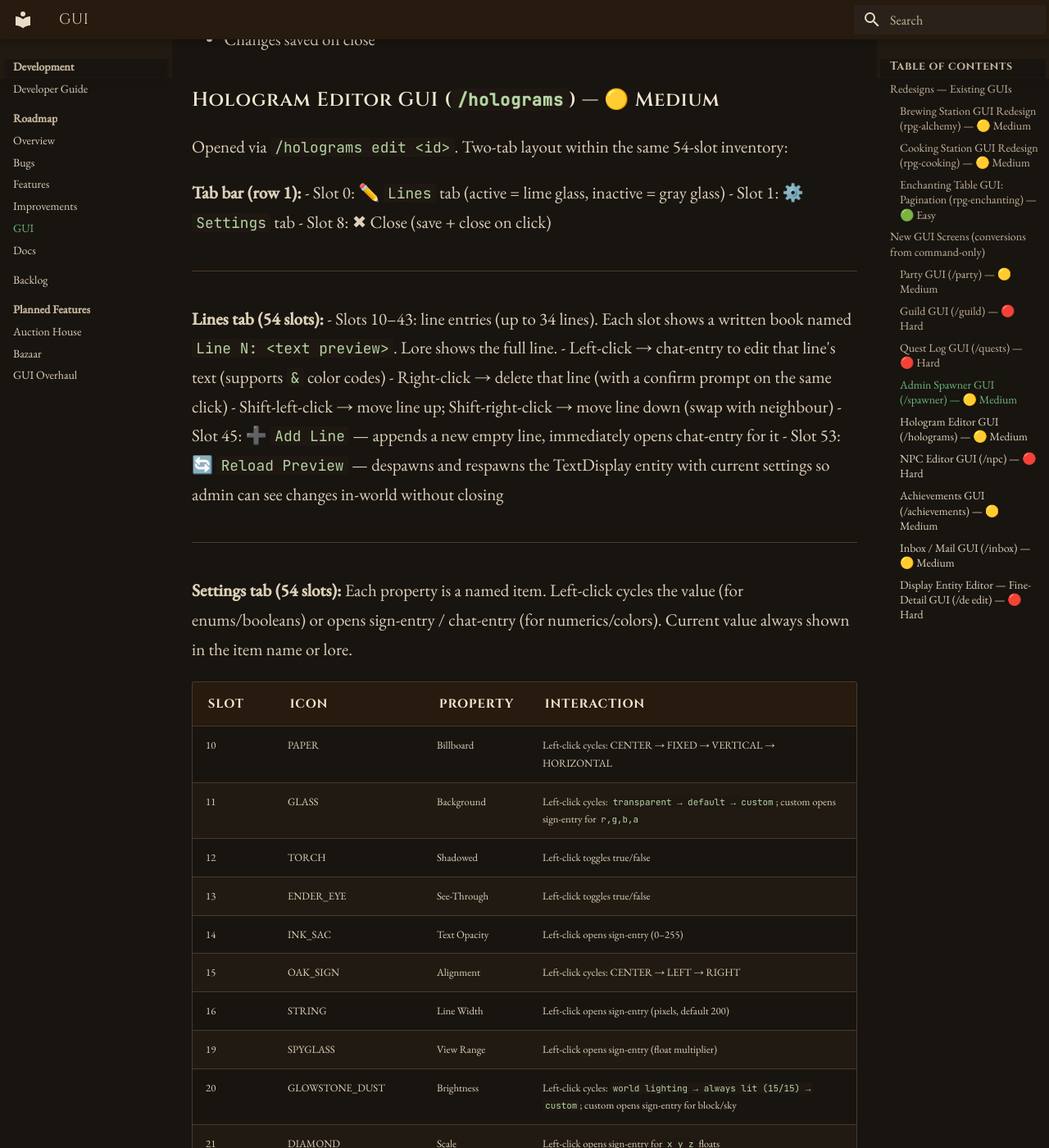
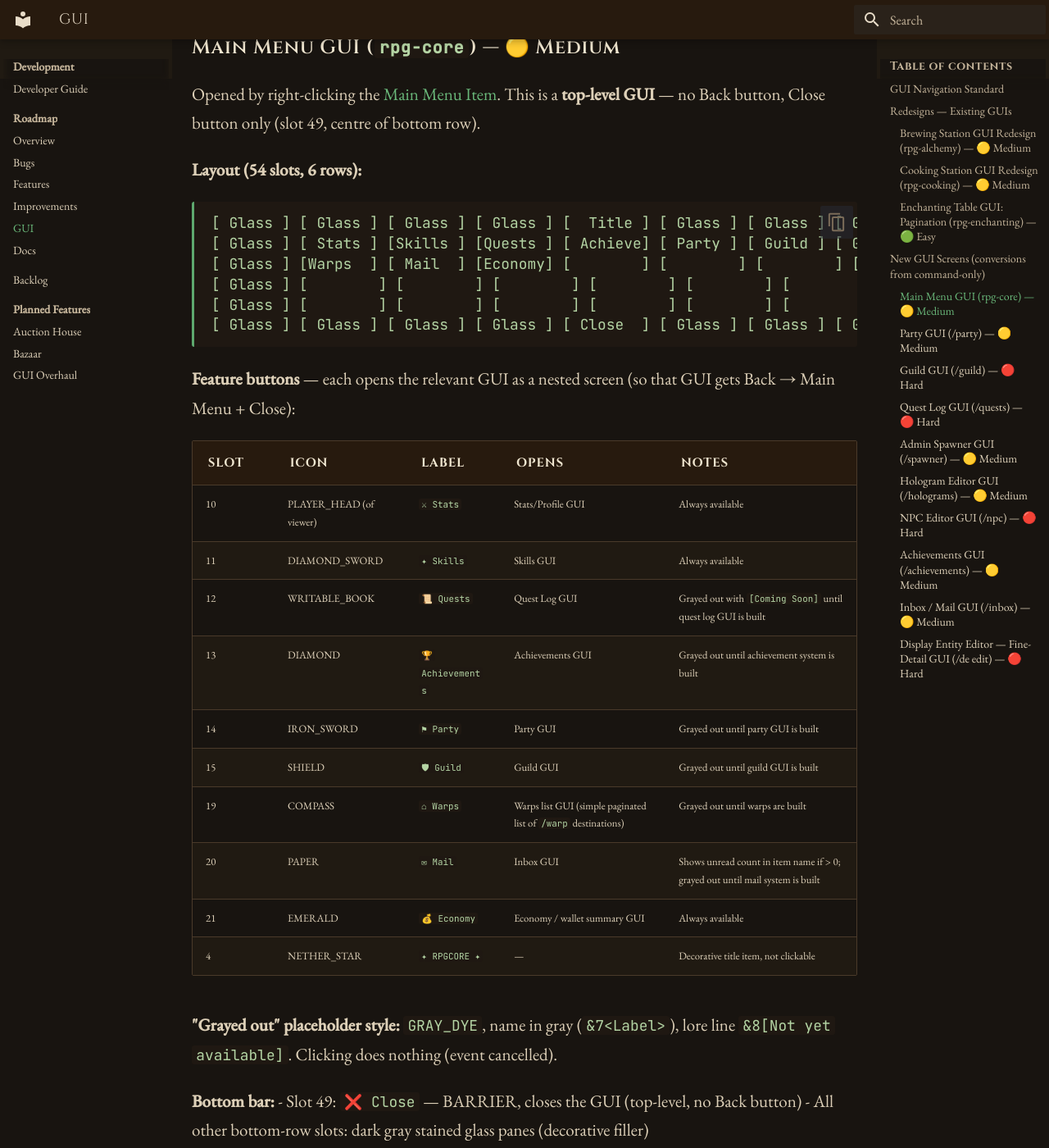
Before and after one commit to 255-Ping/RPGCORE, an MkDocs documentation site: the page built from docs/planned/todo-gui.md, in a window 1280 px wide and 1400 px high, scrolled down 3153 px. Shown: the whole window at 82% size. Built offline with MkDocs 1.6.1 and Material for MkDocs 9.7.7, drawn with Linux system fonts in a browser that asks for light colours; some of the changed text lies outside the part shown.

Commit message:
todo: main menu item, main menu GUI, nested GUI navigation standard
Co-Authored-By: Claude Sonnet 4.6 <noreply@anthropic.com>

````diff
--- a/docs/planned/todo-gui.md
+++ b/docs/planned/todo-gui.md
@@ -3,6 +3,23 @@
 _Layout changes, pagination, and brand new inventory-based screens._
 
 > **Difficulty scale:** 🟢 Easy (< 1 day) · 🟡 Medium (1–2 days) · 🔴 Hard (several days) · ⚫ Very Hard (week+)
+
+---
+
+## GUI Navigation Standard
+
+**This rule applies to every GUI in the suite — existing and future.**
+
+Every inventory GUI must have a navigation row along the bottom (row 6, slots 45–53). What goes there depends on whether the GUI is nested (opened from inside another GUI) or top-level (opened directly from a command or the menu item).
+
+| GUI type | Back button | Close button |
+|---|---|---|
+| **Top-level** (main menu, or opened directly by command/item) | — | Slot 49 (centre bottom), red barrier or dye, `❌ Close` |
+| **Nested** (opened from a button inside another GUI) | Slot 45 (far left), arrow or compass, `← Back` — returns to the immediately previous GUI | Slot 53 (far right), red barrier or dye, `❌ Close` — closes everything entirely |
+
+**Back context** — when opening a nested GUI, pass the parent GUI instance so the Back button can reopen it. A simple `@Nullable JavaPlugin openedFrom` or a `GUIContext` record is enough. Do not rely on re-constructing the parent from scratch; reopen the exact instance so state is preserved (e.g. the page number the player was on in the parent).
+
+**Retrofit rule** — when touching any existing GUI for any other reason, add the bottom-bar buttons as part of that same change. Don't leave a GUI without them after editing it.
 
 ---
 
@@ -38,6 +55,7 @@ These replace or supplement existing command interfaces. All are in `docs/planne
 
 | GUI | Plugin | Current state | Difficulty |
 |---|---|---|---|
+| Main Menu GUI (menu item right-click) | `rpg-core` | Not built yet — hub for all major player GUIs | 🟡 Medium |
 | Party GUI (`/party`) | `rpg-parties` | All commands work; no GUI | 🟡 Medium |
 | Guild GUI (`/guild`) | `rpg-guilds` | All commands work; no GUI | 🔴 Hard |
 | Quest log GUI (`/quests`) | `rpg-quests` | Chat-list only | 🔴 Hard |
@@ -48,6 +66,48 @@ These replace or supplement existing command interfaces. All are in `docs/planne
 | Achievements GUI (`/achievements`) | `rpg-core` | Not built yet — needed alongside achievement system | 🟡 Medium |
 | Leaderboard GUI (`/top`) | `rpg-core` | Not built yet — needed alongside leaderboard feature | 🟡 Medium |
 | Inbox / Mail GUI (`/inbox`) | `rpg-core` | Not built yet — needed alongside mail system | 🟡 Medium |
+
+### Main Menu GUI (`rpg-core`) — 🟡 Medium
+
+Opened by right-clicking the [Main Menu Item](todo-features.md). This is a **top-level GUI** — no Back button, Close button only (slot 49, centre of bottom row).
+
+**Layout (54 slots, 6 rows):**
+
+```
+[ Glass ] [ Glass ] [ Glass ] [ Glass ] [  Title ] [ Glass ] [ Glass ] [ Glass ] [ Glass ]
+[ Glass ] [ Stats ] [Skills ] [Quests ] [ Achieve] [ Party ] [ Guild ] [ Glass ] [ Glass ]
+[ Glass ] [Warps  ] [ Mail  ] [Economy] [        ] [        ] [        ] [ Glass ] [ Glass ]
+[ Glass ] [        ] [        ] [        ] [        ] [        ] [        ] [ Glass ] [ Glass ]
+[ Glass ] [        ] [        ] [        ] [        ] [        ] [        ] [ Glass ] [ Glass ]
+[ Glass ] [ Glass ] [ Glass ] [ Glass ] [ Close  ] [ Glass ] [ Glass ] [ Glass ] [ Glass ]
+```
+
+**Feature buttons** — each opens the relevant GUI as a nested screen (so that GUI gets Back → Main Menu + Close):
+
+| Slot | Icon | Label | Opens | Notes |
+|---|---|---|---|---|
+| 10 | PLAYER_HEAD (of viewer) | `⚔ Stats` | Stats/Profile GUI | Always available |
+| 11 | DIAMOND_SWORD | `✦ Skills` | Skills GUI | Always available |
+| 12 | WRITABLE_BOOK | `📜 Quests` | Quest Log GUI | Grayed out with `[Coming Soon]` until quest log GUI is built |
+| 13 | DIAMOND | `🏆 Achievements` | Achievements GUI | Grayed out until achievement system is built |
+| 14 | IRON_SWORD | `⚑ Party` | Party GUI | Grayed out until party GUI is built |
+| 15 | SHIELD | `🛡 Guild` | Guild GUI | Grayed out until guild GUI is built |
+| 19 | COMPASS | `⌂ Warps` | Warps list GUI (simple paginated list of `/warp` destinations) | Grayed out until warps are built |
+| 20 | PAPER | `✉ Mail` | Inbox GUI | Shows unread count in item name if > 0; grayed out until mail system is built |
+| 21 | EMERALD | `💰 Economy` | Economy / wallet summary GUI | Always available |
+| 4 | NETHER_STAR | `✦ RPGCORE ✦` | — | Decorative title item, not clickable |
+
+**"Grayed out" placeholder style:** `GRAY_DYE`, name in gray (`&7<Label>`), lore line `&8[Not yet available]`. Clicking does nothing (event cancelled).
+
+**Bottom bar:**
+- Slot 49: `❌ Close` — BARRIER, closes the GUI (top-level, no Back button)
+- All other bottom-row slots: dark gray stained glass panes (decorative filler)
+
+**Building notes:**
+- The PLAYER_HEAD for Stats uses `SkullMeta` with the viewer's own `PlayerProfile` — call `Bukkit.createPlayerProfile(player.getUniqueId())` and `skullMeta.setOwnerProfile(...)`.
+- As new GUIs are built, swap their placeholder items for the real buttons — no other changes needed.
+
+---
 
 ### Party GUI (`/party`) — 🟡 Medium
 - Member list with roles, online/offline status, combat status
````
Also changed, not shown: docs/planned/todo-features.md (+22 -0 lines), docs/planned/todo.md (+2 -0 lines).
